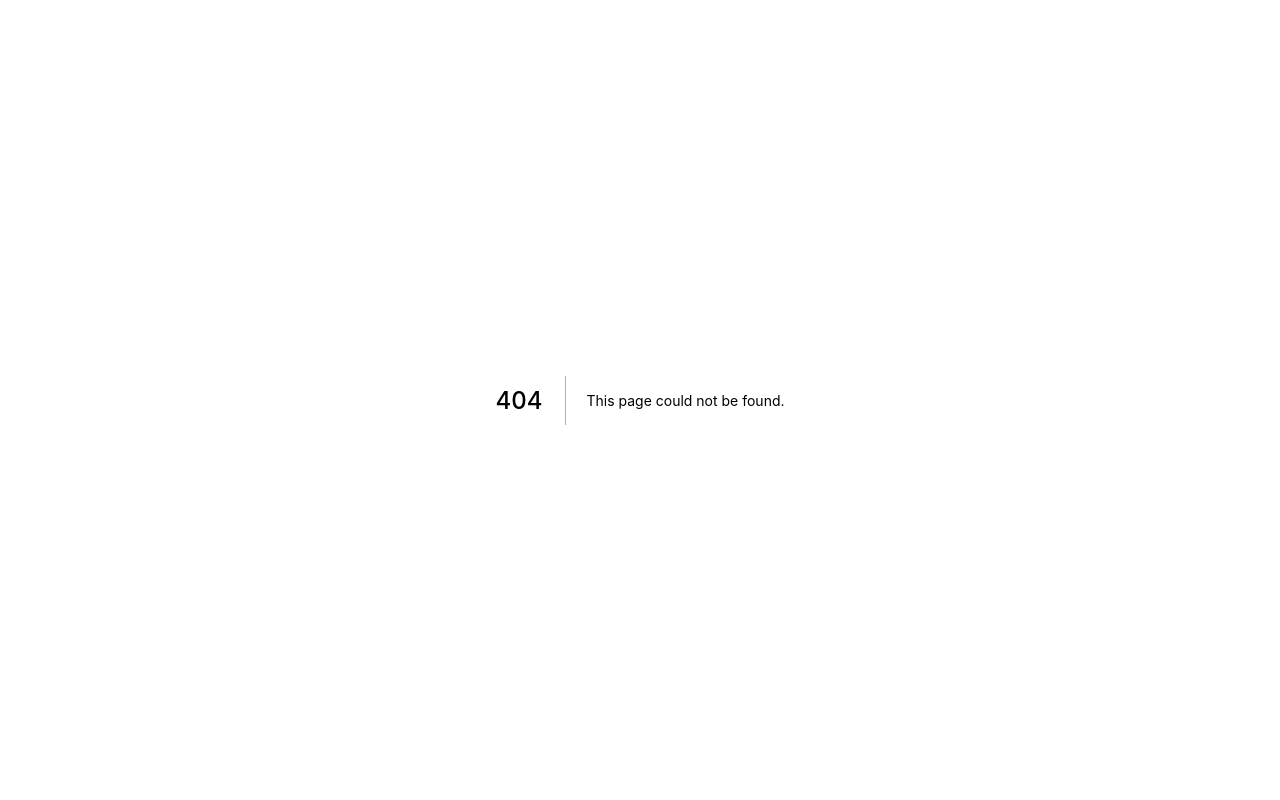
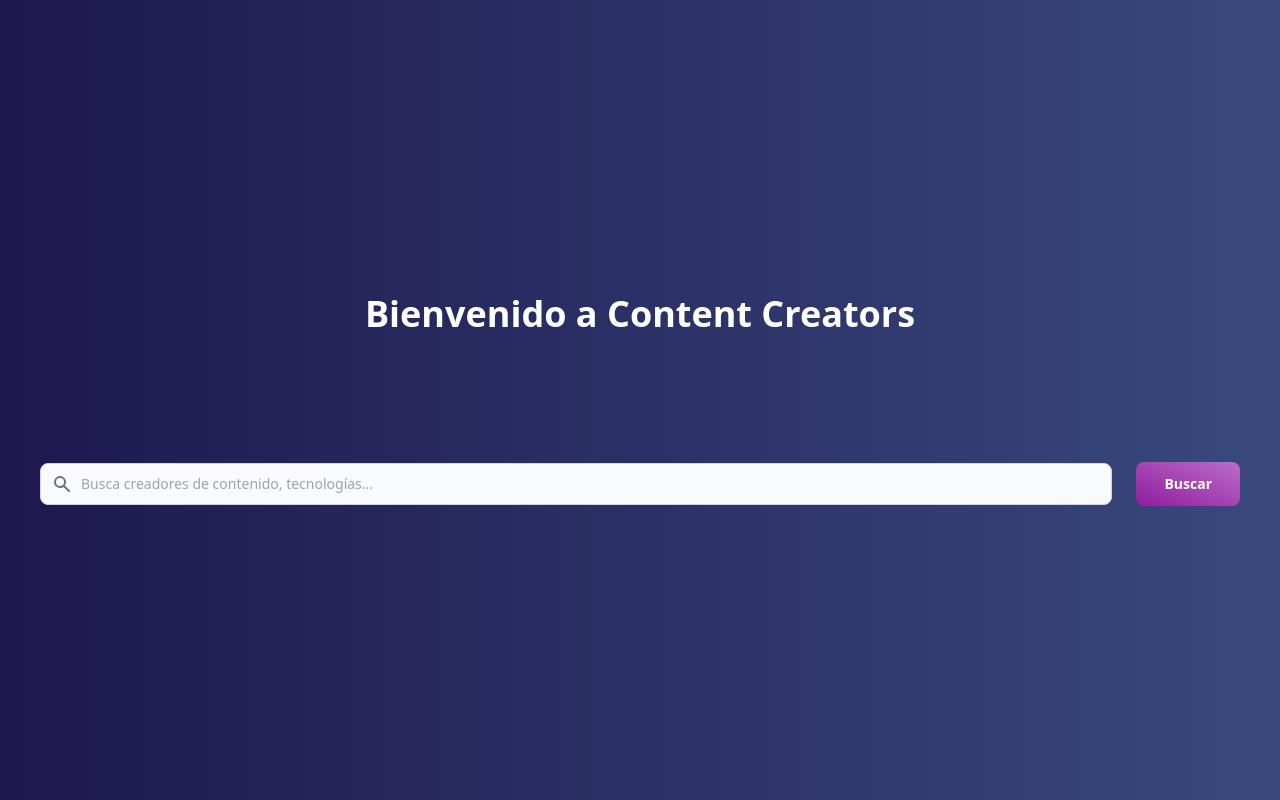
Before and after one commit to xavimondev/contentcreators, a Next.js app: page /search in a window 1280 px wide. Before the commit this address had no page. Built offline with nearby package versions, Linux system fonts and the light colour scheme.

Commit message:
add seo and search page

```diff
--- a/pages/_app.tsx
+++ b/pages/_app.tsx
@@ -1,8 +1,17 @@
 import '../styles/globals.css'
 import type { AppProps } from 'next/app'
+import { DefaultSeo } from 'next-seo'
 
 function MyApp({ Component, pageProps }: AppProps) {
-  return <Component {...pageProps} />
+  return (
+    <>
+      <DefaultSeo
+        title='Content creators'
+        description='Aquí encontrarás a los mejores creadores de contenido que impulsarán tu carrera en tecnología'
+      />
+      <Component {...pageProps} />
+    </>
+  )
 }
 
 export default MyApp
--- /dev/null
+++ b/pages/search.tsx
@@ -0,0 +1,45 @@
+const Search = () => {
+  return (
+    <section className='p-4 md:p-10 relative grid place-items-center h-screen bg-gradient-to-l from-[#39497e] to-[#1d184e]'>
+      <div className='flex gap-32 flex-col w-full'>
+        <h1 className='text-center font-semibold text-2xl md:text-4xl text-white'>
+          Bienvenido a Content Creators
+        </h1>
+        <form className='flex flex-col gap-5 md:flex-row md:items-center w-full'>
+          <div className='relative w-full'>
+            <div className='flex absolute inset-y-0 left-0 items-center pl-3 pointer-events-none'>
+              <svg
+                aria-hidden='true'
+                className='w-5 h-5 text-gray-500 dark:text-gray-400'
+                fill='currentColor'
+                viewBox='0 0 20 20'
+                xmlns='http://www.w3.org/2000/svg'
+              >
+                <path
+                  fillRule='evenodd'
+                  d='M8 4a4 4 0 100 8 4 4 0 000-8zM2 8a6 6 0 1110.89 3.476l4.817 4.817a1 1 0 01-1.414 1.414l-4.816-4.816A6 6 0 012 8z'
+                  clipRule='evenodd'
+                ></path>
+              </svg>
+            </div>
+            <input
+              type='text'
+              id='voice-search'
+              className='bg-gray-50 border border-gray-300 text-gray-900 text-sm rounded-lg focus:ring-blue-500 focus:border-blue-500 block w-full pl-10 p-2.5 dark:placeholder-gray-400 '
+              placeholder='Busca creadores de contenido, tecnologías...'
+              required
+            />
+          </div>
+          <button
+            type='submit'
+            className='bg-gradient-to-tr from-[#8e1d9e] to-[#bc6cc9] py-3 px-7 md:ml-1 text-sm font-semibold text-white bg-blue-700 rounded-lg border-none hover:bg-blue-800 focus:ring-4 focus:outline-none focus:ring-blue-300'
+          >
+            Buscar
+          </button>
+        </form>
+      </div>
+    </section>
+  )
+}
+
+export default Search
```
Also changed, not shown: package.json (+6 -5 lines).
